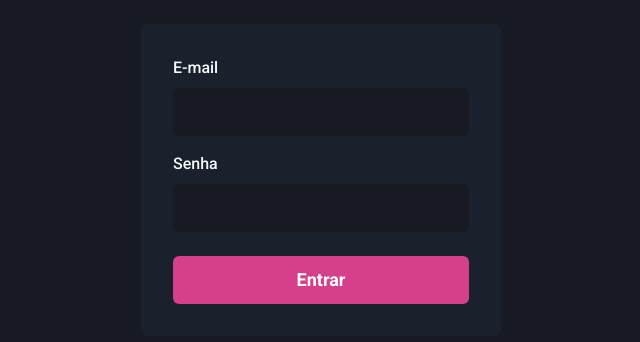
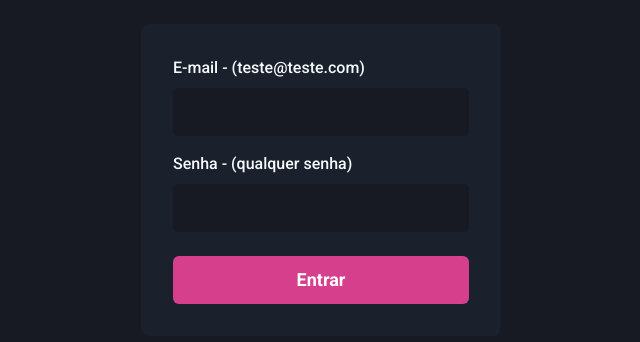
Before and after one commit to Uallessonivo/dashgo, a Next.js app: page / in a window 1280 px wide. Shown: the part 220-562 px from the top of the page, without its empty margins (319-959 px from the left). Built offline with nearby package versions, Linux system fonts and the light colour scheme; what miragejs would draw is missing.

Commit message:
atualizando tela de login

```diff
--- a/src/pages/index.tsx
+++ b/src/pages/index.tsx
@@ -45,14 +45,14 @@ export default function SignIn() {
           <Input
             type="email"
             name="email"
-            label="E-mail"
+            label="E-mail - (teste@teste.com)"
             error={formState.errors.email}
             {...register("email")}
           />
           <Input
             type="password"
             name="password"
-            label="Senha"
+            label="Senha - (qualquer senha)"
             error={formState.errors.password}
             {...register("password")}
           />
```
